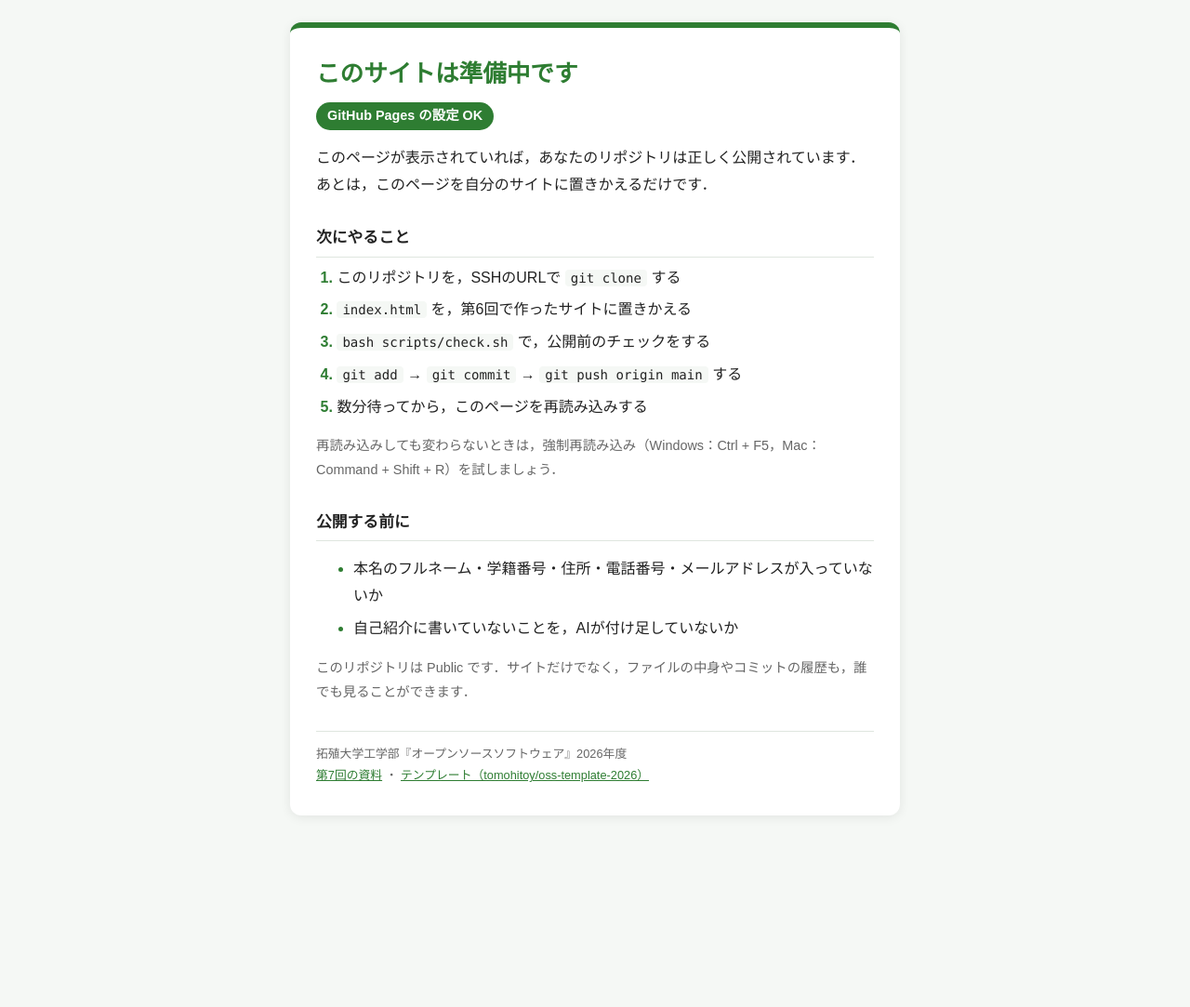
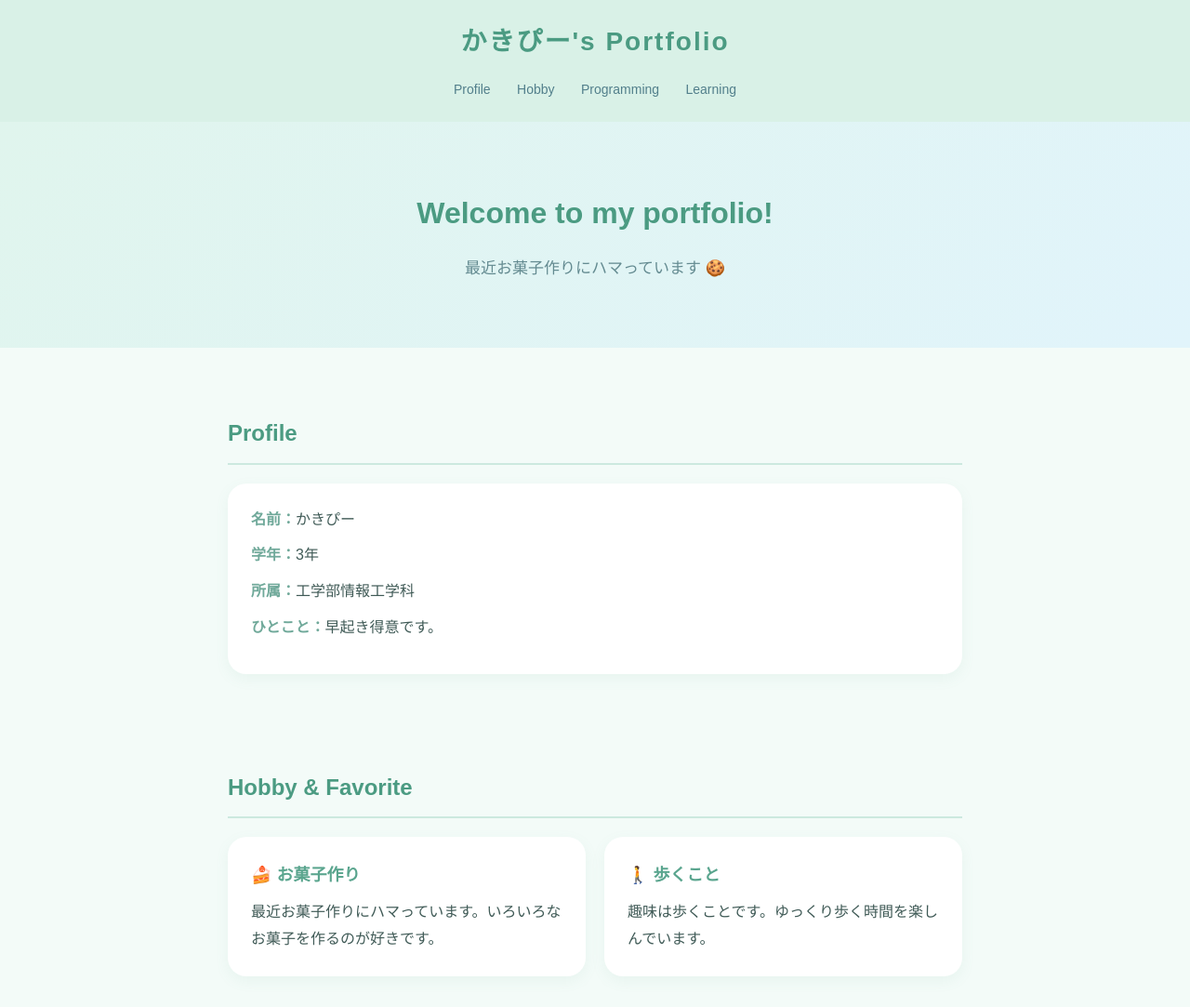
Before and after one commit to pikaki3110/pikaki3110.github.io, a plain HTML site: page index.html in a window 1280 px wide. Shown: the top 1083 px of the page at 93% size. Before the commit the page ends 901 px from the top, so only its background shows below. Drawn offline with Linux system fonts and the light colour scheme.

Commit message:
feat: 第6回で作ったサイトを公開する

```diff
--- a/index.html
+++ b/index.html
@@ -1,162 +1,292 @@
 <!DOCTYPE html>
-<!-- oss-template-2026:placeholder （この目印で，scripts/check.sh が「準備中」のページかどうかを見分けます） -->
-<!--
-  テンプレートの「準備中」のページです．
-  このページが https://ユーザー名.github.io/ に表示されたら，GitHub Pages の設定は成功です．
-  第7回の実習4で，このファイルを第6回で作った index.html に置きかえます．
--->
 <html lang="ja">
 <head>
+    <!-- 文字コードをUTF-8に設定 -->
     <meta charset="UTF-8">
-  <meta name="viewport" content="width=device-width, initial-scale=1">
-  <title>準備中</title>
+
+    <!-- スマートフォンでも画面サイズに合わせて表示する設定 -->
+    <meta name="viewport" content="width=device-width, initial-scale=1.0">
+
+    <!-- サイトのタイトル -->
+    <title>かきぴー | Portfolio</title>
+
     <style>
-    /* ===== 色の設定 ===== */
-    :root {
-      --main-color: #2e7d32;  /* メインの色（見出し・番号） */
-      --bg-color: #f5f8f5;    /* ページの背景の色 */
-      --card-color: #ffffff;  /* カードの背景の色 */
-      --text-color: #222222;  /* 文字の色 */
-      --sub-color: #666666;   /* 補足の文字の色 */
-      --line-color: #dfe6df;  /* 区切り線の色 */
+        /* ページ全体の基本設定 */
+        * {
+            box-sizing: border-box;
+            margin: 0;
+            padding: 0;
         }
 
-    /* パソコンやスマートフォンがダークモードのときの色 */
-    @media (prefers-color-scheme: dark) {
-      :root {
-        --main-color: #81c784;
-        --bg-color: #121512;
-        --card-color: #1e231e;
-        --text-color: #e8ece8;
-        --sub-color: #a0a8a0;
-        --line-color: #2f362f;
-      }
+        /* ページ全体の色や文字の設定 */
+        body {
+            font-family: "Hiragino Kaku Gothic ProN", "Yu Gothic", sans-serif;
+            background-color: #f3fbf8;
+            color: #405b57;
+            line-height: 1.8;
         }
 
-    /* ページ全体：カードを画面のまんなかに置く */
-    body {
-      margin: 0;
-      min-height: 100vh;
-      display: flex;
-      align-items: center;
-      justify-content: center;
-      padding: 24px 16px;
-      box-sizing: border-box;
-      font-family: "Hiragino Sans", "Yu Gothic", "Meiryo", sans-serif;
-      line-height: 1.8;
-      color: var(--text-color);
-      background: var(--bg-color);
+        /* ヘッダー部分の設定 */
+        header {
+            background-color: #d9f1e7;
+            padding: 20px;
+            text-align: center;
         }
 
-    /* まんなかのカード */
-    main {
-      width: 100%;
-      max-width: 600px;
-      padding: 32px 28px;
-      background: var(--card-color);
-      border-top: 6px solid var(--main-color);
-      border-radius: 12px;
-      box-shadow: 0 2px 12px rgba(0, 0, 0, 0.08);
+        /* サイト名のデザイン */
+        header h1 {
+            color: #4b9b82;
+            font-size: 28px;
+            letter-spacing: 2px;
         }
 
-    h1 {
-      margin: 0 0 4px;
-      font-size: clamp(1.3rem, 6vw, 1.6rem);  /* スマートフォンでは少し小さくする */
-      line-height: 1.4;
-      color: var(--main-color);
+        /* ナビゲーションメニューの設定 */
+        nav {
+            margin-top: 12px;
         }
 
-    h2 {
-      margin: 28px 0 8px;
-      padding-bottom: 4px;
-      font-size: 1.05rem;
-      border-bottom: 1px solid var(--line-color);
+        nav a {
+            color: #527f8b;
+            text-decoration: none;
+            margin: 0 12px;
+            font-size: 14px;
         }
 
-    /* 「設定は成功」のバッジ */
-    .badge {
-      display: inline-block;
-      margin: 8px 0 0;
-      padding: 2px 12px;
-      font-size: 0.9rem;
-      font-weight: bold;
-      color: var(--card-color);
-      background: var(--main-color);
-      border-radius: 999px;
+        /* ナビゲーションにカーソルを合わせたときの設定 */
+        nav a:hover {
+            color: #70bca5;
         }
 
-    /* 「次にやること」の番号つきリスト */
-    ol {
-      margin: 0;
-      padding-left: 1.4em;
-    }
-    li {
-      margin-bottom: 6px;
-    }
-    li::marker {
-      font-weight: bold;
-      color: var(--main-color);
+        /* メインビジュアル部分の設定 */
+        .hero {
+            text-align: center;
+            padding: 70px 20px;
+            background: linear-gradient(135deg, #e0f5ed, #e1f4fb);
         }
 
-    /* コマンドの見た目 */
-    code {
-      padding: 1px 6px;
-      font-family: "SFMono-Regular", Consolas, monospace;
-      font-size: 0.88em;
-      background: var(--bg-color);
-      border-radius: 4px;
-      white-space: nowrap;  /* コマンドの途中で折り返さない */
+        /* メイン見出しのデザイン */
+        .hero h2 {
+            font-size: 32px;
+            color: #4b9b82;
+            margin-bottom: 15px;
         }
 
-    /* 補足の小さな文字 */
-    .sub {
-      font-size: 0.9rem;
-      color: var(--sub-color);
+        /* キャッチコピーのデザイン */
+        .hero p {
+            font-size: 17px;
+            color: #648b91;
         }
 
-    /* いちばん下の小さな文字 */
+        /* 各セクションの共通設定 */
+        section {
+            max-width: 850px;
+            margin: 40px auto;
+            padding: 30px;
+        }
+
+        /* セクション見出しのデザイン */
+        section h2 {
+            color: #4b9b82;
+            font-size: 24px;
+            margin-bottom: 20px;
+            padding-bottom: 10px;
+            border-bottom: 2px solid #cce9df;
+        }
+
+        /* プロフィールカードのデザイン */
+        .profile-card {
+            background-color: #ffffff;
+            border-radius: 20px;
+            padding: 25px;
+            box-shadow: 0 5px 15px rgba(100, 160, 140, 0.08);
+        }
+
+        /* プロフィール情報の設定 */
+        .profile-card p {
+            margin-bottom: 10px;
+        }
+
+        /* 情報ラベルの色 */
+        .label {
+            color: #70a99a;
+            font-weight: bold;
+        }
+
+        /* 趣味などのカードを並べる設定 */
+        .card-container {
+            display: grid;
+            grid-template-columns: repeat(2, 1fr);
+            gap: 20px;
+        }
+
+        /* 各カードのデザイン */
+        .card {
+            background-color: #ffffff;
+            border-radius: 20px;
+            padding: 25px;
+            box-shadow: 0 5px 15px rgba(100, 160, 140, 0.08);
+        }
+
+        /* カードの見出し */
+        .card h3 {
+            color: #5aa58e;
+            margin-bottom: 10px;
+            font-size: 18px;
+        }
+
+        /* 学習内容のリスト設定 */
+        ul {
+            padding-left: 20px;
+        }
+
+        li {
+            margin-bottom: 8px;
+        }
+
+        /* ひとこと部分のデザイン */
+        .message {
+            text-align: center;
+            background-color: #e1f4fb;
+            border-radius: 20px;
+            padding: 35px 20px;
+        }
+
+        .message p {
+            color: #5c9aaa;
+            font-size: 20px;
+            font-weight: bold;
+        }
+
+        /* フッター部分の設定 */
         footer {
-      margin-top: 28px;
-      padding-top: 12px;
-      font-size: 0.8rem;
-      color: var(--sub-color);
-      border-top: 1px solid var(--line-color);
+            text-align: center;
+            padding: 25px;
+            background-color: #d9f1e7;
+            color: #719b91;
+            font-size: 13px;
         }
-    a {
-      color: var(--main-color);
+
+        /* スマートフォン向けのレイアウト設定 */
+        @media (max-width: 600px) {
+            header h1 {
+                font-size: 24px;
+            }
+
+            nav a {
+                display: inline-block;
+                margin: 5px 8px;
+            }
+
+            .hero {
+                padding: 50px 15px;
+            }
+
+            .hero h2 {
+                font-size: 26px;
+            }
+
+            section {
+                margin: 20px 15px;
+                padding: 20px;
+            }
+
+            .card-container {
+                grid-template-columns: 1fr;
+            }
         }
     </style>
 </head>
+
 <body>
-  <main>
-    <h1>このサイトは準備中です</h1>
-    <p class="badge">GitHub Pages の設定 OK</p>
-    <p>このページが表示されていれば，あなたのリポジトリは正しく公開されています．
-      あとは，このページを自分のサイトに置きかえるだけです．</p>
 
-    <h2>次にやること</h2>
-    <ol>
-      <li>このリポジトリを，SSHのURLで <code>git clone</code> する</li>
-      <li><code>index.html</code> を，第6回で作ったサイトに置きかえる</li>
-      <li><code>bash scripts/check.sh</code> で，公開前のチェックをする</li>
-      <li><code>git add</code> → <code>git commit</code> → <code>git push origin main</code> する</li>
-      <li>数分待ってから，このページを再読み込みする</li>
-    </ol>
-    <p class="sub">再読み込みしても変わらないときは，強制再読み込み（Windows：Ctrl + F5，Mac：Command + Shift + R）を試しましょう．</p>
+    <!-- サイト上部のヘッダー -->
+    <header>
+        <h1>かきぴー's Portfolio</h1>
 
-    <h2>公開する前に</h2>
+        <!-- ページ内の各セクションへ移動するナビゲーション -->
+        <nav>
+            <a href="#profile">Profile</a>
+            <a href="#hobby">Hobby</a>
+            <a href="#programming">Programming</a>
+            <a href="#learning">Learning</a>
+        </nav>
+    </header>
+
+    <!-- サイトのメインビジュアル -->
+    <div class="hero">
+        <h2>Welcome to my portfolio!</h2>
+        <p>最近お菓子作りにハマっています 🍪</p>
+    </div>
+
+    <!-- 基本プロフィールのセクション -->
+    <section id="profile">
+        <h2>Profile</h2>
+
+        <div class="profile-card">
+            <p><span class="label">名前：</span>かきぴー</p>
+            <p><span class="label">学年：</span>3年</p>
+            <p><span class="label">所属：</span>工学部情報工学科</p>
+            <p><span class="label">ひとこと：</span>早起き得意です。</p>
+        </div>
+    </section>
+
+    <!-- 趣味・好きなことのセクション -->
+    <section id="hobby">
+        <h2>Hobby & Favorite</h2>
+
+        <div class="card-container">
+            <div class="card">
+                <h3>🍰 お菓子作り</h3>
+                <p>最近お菓子作りにハマっています。いろいろなお菓子を作るのが好きです。</p>
+            </div>
+
+            <div class="card">
+                <h3>🚶 歩くこと</h3>
+                <p>趣味は歩くことです。ゆっくり歩く時間を楽しんでいます。</p>
+            </div>
+        </div>
+    </section>
+
+    <!-- プログラミング経験のセクション -->
+    <section id="programming">
+        <h2>Programming</h2>
+
+        <div class="profile-card">
+            <p>これまでに触れたことのあるプログラミング言語：</p>
             <ul>
-      <li>本名のフルネーム・学籍番号・住所・電話番号・メールアドレスが入っていないか</li>
-      <li>自己紹介に書いていないことを，AIが付け足していないか</li>
+                <li>Java</li>
+                <li>Go</li>
+                <li>Haskell</li>
             </ul>
-    <p class="sub">このリポジトリは Public です．サイトだけでなく，ファイルの中身やコミットの履歴も，誰でも見ることができます．</p>
 
+            <p style="margin-top: 15px;">
+                その中でも、Javaが一番慣れている言語です。
+            </p>
+        </div>
+    </section>
+
+    <!-- 授業で学びたいことのセクション -->
+    <section id="learning">
+        <h2>Learning</h2>
+
+        <div class="profile-card">
+            <p>
+                この授業では、オープンソフトウェアのおおまかな内容を学びたいです。
+            </p>
+        </div>
+    </section>
+
+    <!-- 最後のひとことを表示するセクション -->
+    <section>
+        <div class="message">
+            <p>早起き得意です ☀️</p>
+        </div>
+    </section>
+
+    <!-- ページ下部のフッター -->
     <footer>
-      拓殖大学工学部『オープンソースソフトウェア』2026年度<br>
-      <a href="https://github.com/tomohitoy/oss-practice-2026/blob/main-07/chap07/README.md">第7回の資料</a>
-      ・
-      <a href="https://github.com/tomohitoy/oss-template-2026">テンプレート（tomohitoy/oss-template-2026）</a>
+        <p>© かきぴー's Portfolio</p>
     </footer>
-  </main>
+
 </body>
 </html>
```
Lines whose indentation alone changed are shown as unchanged.
